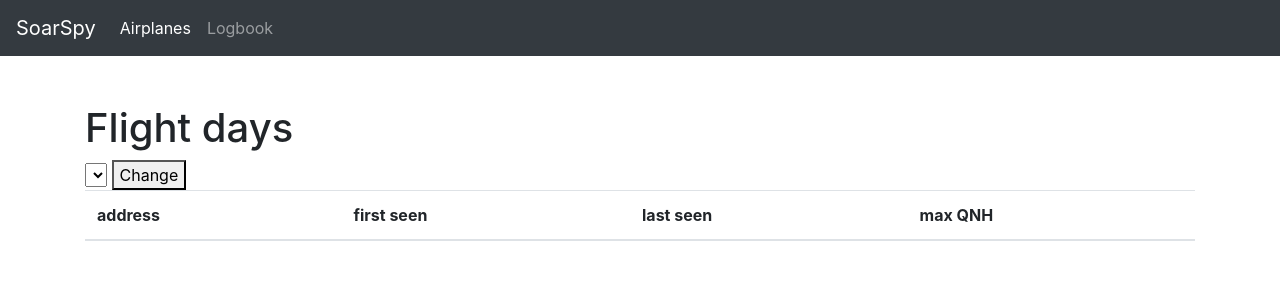
After one commit to i4nf0x/soarspy, a Flask app: page /flight-days in a window 1280 px wide. The commit adds this page. Shown: the top 300 px of the page. Run offline with Flask 2, Linux system fonts and the light colour scheme; lists and menus that the app fills with data are empty; some libraries are stand-ins or nearby versions.

Commit message:
Simple list flightday airplanes.

```diff
--- a/soarspy/glidernet_db.py
+++ b/soarspy/glidernet_db.py
@@ -1,10 +1,32 @@
-import datetime
+from datetime import date,datetime
+from typing import Sequence
+import os.path
 import sqlite3
+import glob
+from dateutil import tz
 
-def load_flight_day(date):
-    pass
 
 class GlidernetDb():
+    def __init__(self, db):
+        self.db = db
 
-    def __init__(self):
-        pass
+    def get_airplanes(self) -> Sequence[sqlite3.Row]:
+        c = self.db.execute("select address, max(altitude) as max_qnh, "
+                            "min(reference_timestamp) as 'first_seen [epoch]', "
+                            "max(reference_timestamp) as 'last_seen [epoch]'"
+                            "from positions group by address order by min(reference_timestamp) asc")
+        return c.fetchall()
+
+
+def list_flight_days() -> Sequence[str]:
+    day_files = glob.glob("data/gliderdata-*.db")
+    return list(map(lambda d: os.path.basename(d).replace('gliderdata-', '').replace('.db',''), day_files))
+
+
+def load_flight_day(daystr: str) -> GlidernetDb:
+    filename = "data/gliderdata-"+daystr+".db"
+    if os.path.exists(filename):
+        db = sqlite3.connect(filename, detect_types=sqlite3.PARSE_COLNAMES)
+        sqlite3.register_converter('epoch', lambda a: datetime.fromtimestamp(int(a), tz.tzlocal()))
+        db.row_factory = sqlite3.Row
+        return GlidernetDb(db)
--- /dev/null
+++ b/soarspy/static/css/page.css
@@ -0,0 +1,15 @@
+body {
+  padding-top: 5rem;
+}
+.starter-template {
+  padding: 3rem 1.5rem;
+  text-align: center;
+}
+
+#resize_wrapper {
+        position: absolute;
+        top: 13.5em;
+        left: 10vh;
+        right: 10vh;
+        bottom: 1em;
+}
--- a/soarspy/templates/airplanes.html
+++ /dev/null
@@ -1,6 +0,0 @@
-{% extends "page.html" %}
-
-{% block content %}
-<h1>Airplanes</h1>
-
-{% endblock %}
--- /dev/null
+++ b/soarspy/templates/flight_days.html
@@ -0,0 +1,44 @@
+{% extends "page.html" %}
+
+{% block content %}
+
+<h1 class="mt-4">Flight days</h1>
+
+<form method="get" action="/flight-days">
+    <select name="date">
+        {% for flight_day in flight_days: %}
+        <option value="{{flight_day}}">{{flight_day}}</option>
+        {% endfor %}
+    </select>
+    <button type="submit">Change</button>
+</form>
+
+{% if airplanes!=None: %}
+<table class="table">
+    <thead>
+        <tr>
+            <th scope="col">address</th>
+            <th scope="col">first seen</th>
+            <th scope="col">last seen</th>
+            <th scope="col">max QNH</th>
+        </tr>
+    </thead>
+    <tbody>
+        {% for airplane in airplanes: %}
+        <tr>
+            <td>{{airplane['address']}}</td>
+            <td>{{airplane['first_seen']}}</td>
+            <td>{{airplane['last_seen']}}</td>
+            <td>{{airplane['max_qnh']}}</td>
+        </tr>
+        {% endfor %}
+
+    </tbody>
+</table>
+
+{% endif %}
+
+
+
+
+{% endblock %}
--- a/soarspy/templates/page.html
+++ b/soarspy/templates/page.html
@@ -13,7 +13,7 @@
         <link href="/static/lib/css/bootstrap.min.css" rel="stylesheet" />
 
         <!-- Custom styles for this template -->
-        <link href="/static/page.css" rel="stylesheet" />
+        <link href="/static/css/page.css" rel="stylesheet" />
         <link href="/static/lib/css/font-awesome.min.css" rel="stylesheet">
 
         <script src="/static/lib/js/jquery-3.2.1.min.js"></script>
--- a/soarspy/views.py
+++ b/soarspy/views.py
@@ -1,11 +1,23 @@
-from soarspy import app
-from flask import render_template, redirect
+import re
+
+from soarspy import app, glidernet_db
+from flask import render_template, redirect, request
+
 
 @app.route('/')
 def index():
-    return redirect("/airplanes")
+    return redirect("/flight-days")
 
 
-@app.route('/airplanes')
+@app.route('/flight-days')
 def airplanes():
-    return render_template("airplanes.html")
+    template_vars = {"flight_days": glidernet_db.list_flight_days()}
+
+    date = request.args.get('date')
+
+    if date is not None and re.match('^(\\d\\d\\d\\d)-(\\d\\d)-(\\d\\d)$', date) is not None:
+        db = glidernet_db.load_flight_day(date)
+        template_vars['airplanes'] = db.get_airplanes()
+        print(type(template_vars['airplanes'][0]['last_seen'].tzinfo))
+
+    return render_template("flight_days.html", **template_vars)
```
